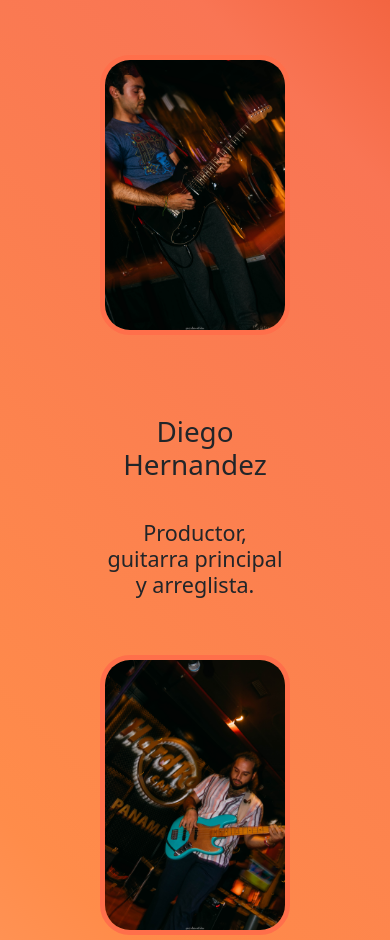
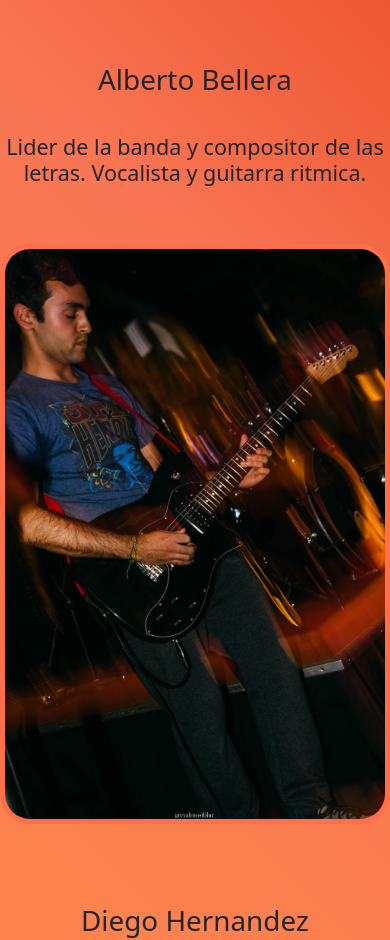
Before and after one commit to albertobellera/Proyecto-CoderHouse---Entrega-2---Prueba-2, a plain HTML site: page html/banda.html in a window 390 px wide. Shown: the part 759-1699 px from the top of the page. Drawn offline with nearby package versions, Linux system fonts and the light colour scheme; files that its build step writes are made by us from their sources; a web font is replaced by a local one.

Commit message:
Se arreglo el contenido de pagina de banda para que sea totalmente responsive.

```diff
--- a/css/partials/_cont-banda.scss
+++ b/css/partials/_cont-banda.scss
@@ -1,6 +1,4 @@
 .contenedor-grande-banda {
-  padding-left: 100px;
-  padding-right: 100px;
   padding-top: 100px;
   background-image: $cuerpoColor;
 
@@ -51,3 +49,10 @@
     }
   }
 }
+
+.ajuste-reverse {
+  @media (max-width: 978px) {
+    display: flex;
+    flex-direction: column-reverse;
+    }
+}
--- a/html/banda.html
+++ b/html/banda.html
@@ -37,7 +37,7 @@
             <h4 class="parrafo-banda">Lider de la banda y compositor de las letras. Vocalista y guitarra ritmica.</h4>
           </div>
         </div>
-        <div class="contenedor-pequeno-banda">
+        <div class="contenedor-pequeno-banda ajuste-reverse">
           <img src="../img/banda-diego.jpg" alt="Foto de Diego Hernandez. Guitarra principal." class="img-banda">
           <div class="texto-bandmate">
             <h1 class="titulo-banda">Diego Hernandez</h1>
@@ -51,7 +51,7 @@
             <h4 class="parrafo-banda">Bajista, ingeniero de audio y futuro presidente de la República de Panamá.</h4>
           </div>
         </div>
-        <div class="contenedor-pequeno-banda">
+        <div class="contenedor-pequeno-banda ajuste-reverse">
           <img src="../img/banda-delaguardia.jpg" alt="Foto de Diego De La Guardia. Baterista." class="img-banda">
           <div class="texto-bandmate">
             <h1 class="titulo-banda">Diego De La Guardia</h1>
```
